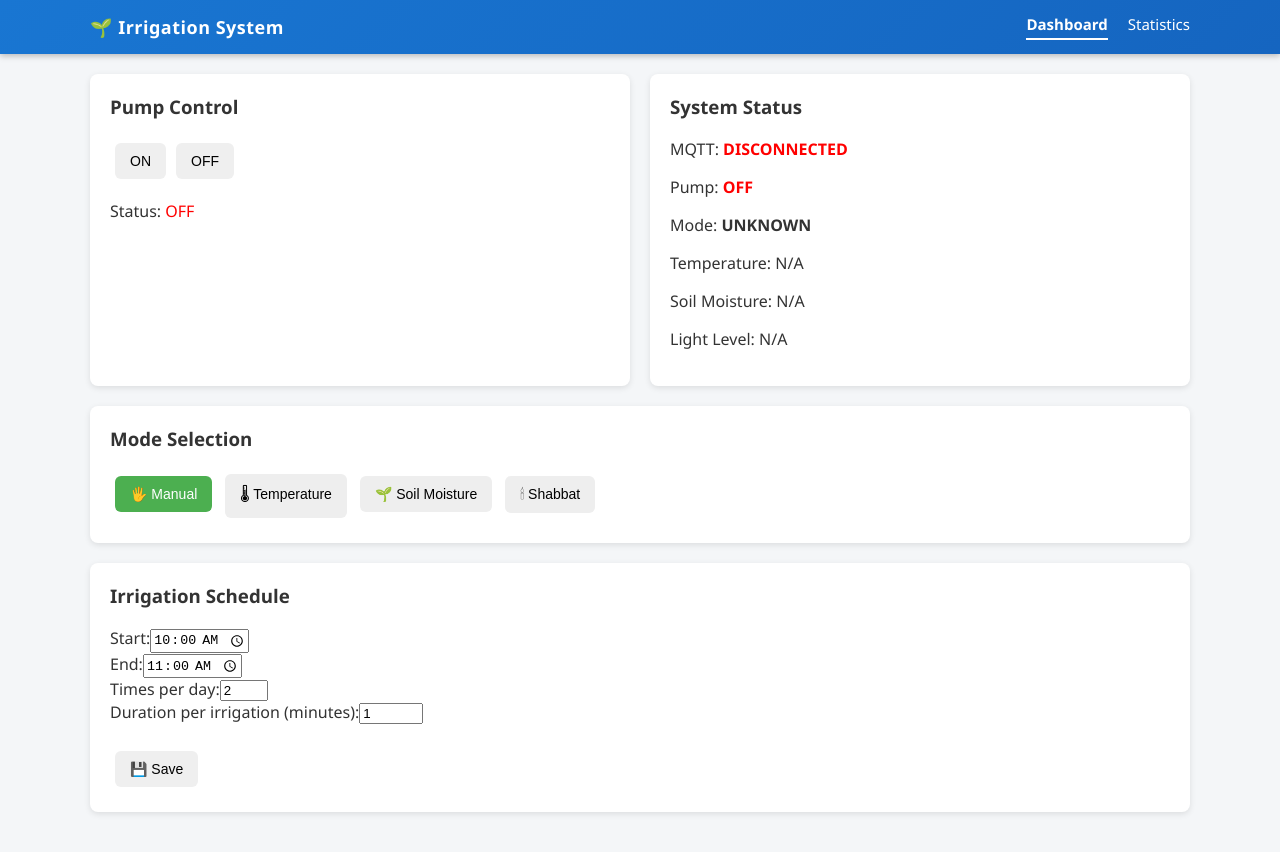
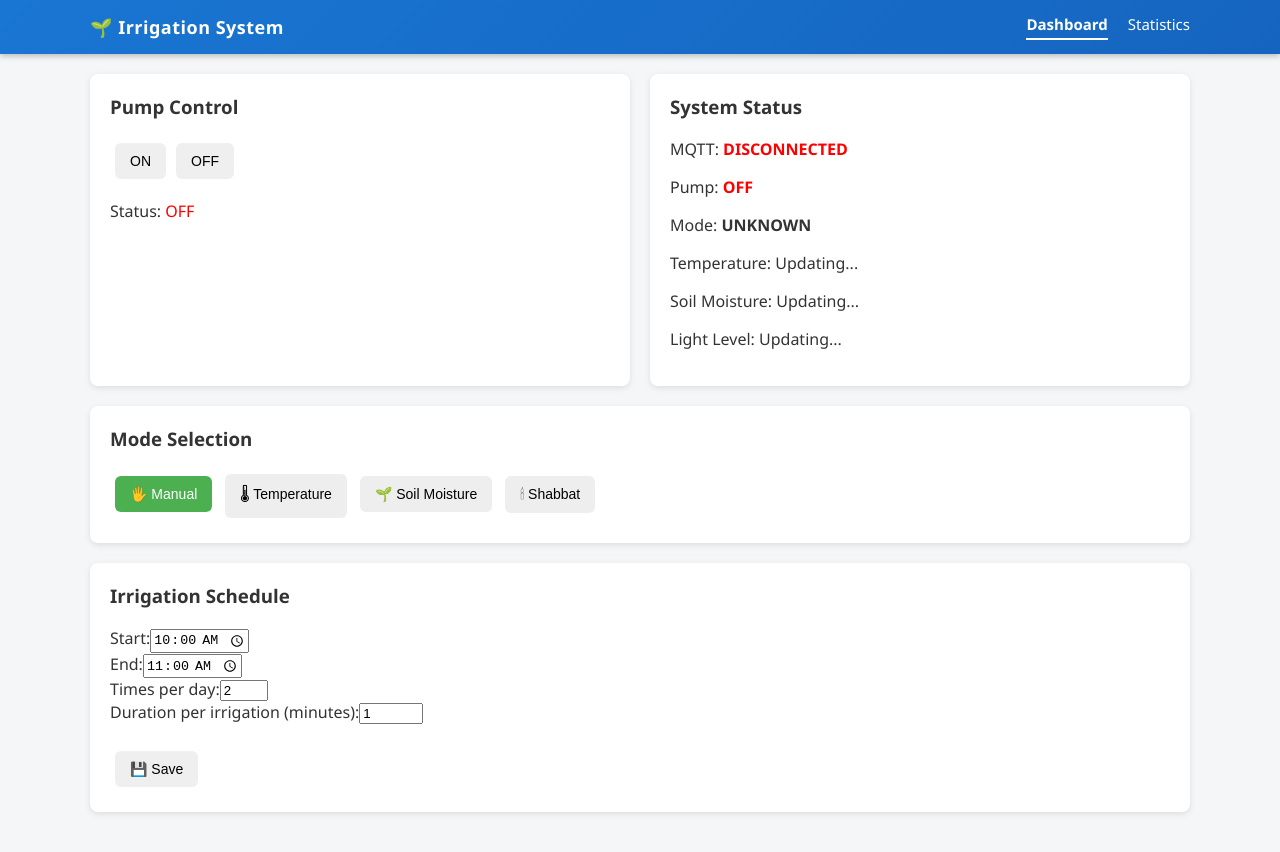
Before and after one commit to osayl12/irrigation-system, a React (Vite) app in the folder web-client/: page / in a window 1280 px wide. Built offline with nearby package versions, Linux system fonts and the light colour scheme; no server answers.

Commit message:
improve system status UX and reduce refresh delay

```diff
--- a/web-client/src/components/SystemStatus.jsx
+++ b/web-client/src/components/SystemStatus.jsx
@@ -2,6 +2,7 @@ import React, { useEffect, useState } from "react";
 import { api } from "../api/api";
 
 export default function SystemStatus() {
+  const [loading, setLoading] = useState(true);
   const [status, setStatus] = useState({
     mqttConnected: false,
     pump: false,
@@ -16,13 +17,14 @@ export default function SystemStatus() {
       try {
         const res = await api.get("/web/status");
         setStatus((prev) => ({ ...prev, ...res.data }));
+        setLoading(false);
       } catch (err) {
         console.error("Failed to fetch status");
       }
     };
 
     fetchStatus();
-    const interval = setInterval(fetchStatus, 3000);
+    const interval = setInterval(fetchStatus, 1000);
     return () => clearInterval(interval);
   }, []);
 
@@ -48,21 +50,14 @@ export default function SystemStatus() {
         Mode: <strong>{status.mode}</strong>
       </p>
 
-      <p>Temperature: {status.temp !== null ? `${status.temp} °C` : "N/A"}</p>
-
       <p>
-        Soil Moisture:{" "}
-        {status.soil !== undefined && status.soil !== null
-          ? status.soil
-          : "N/A"}
+        Temperature:{" "}
+        {loading ? "Updating..." : status.temp !== null ? `${status.temp} °C` : "N/A"}
       </p>
 
-      <p>
-        Light Level:{" "}
-        {status.light !== undefined && status.light !== null
-          ? status.light
-          : "N/A"}
-      </p>
+      <p>Soil Moisture: {loading ? "Updating..." : status.soil ?? "N/A"}</p>
+
+      <p>Light Level: {loading ? "Updating..." : status.light ?? "N/A"}</p>
     </div>
   );
 }
```
